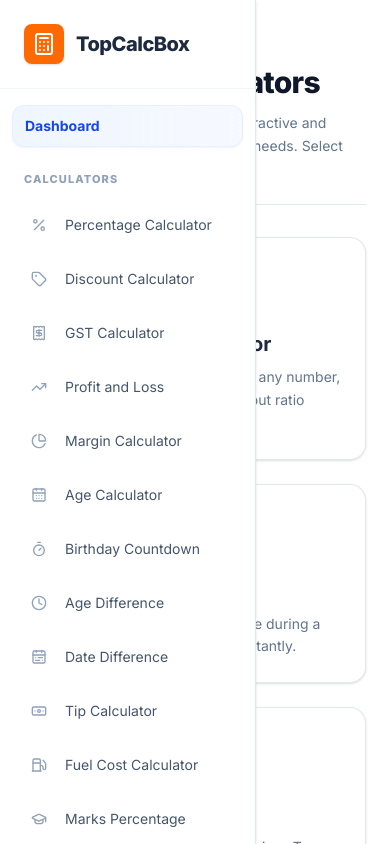
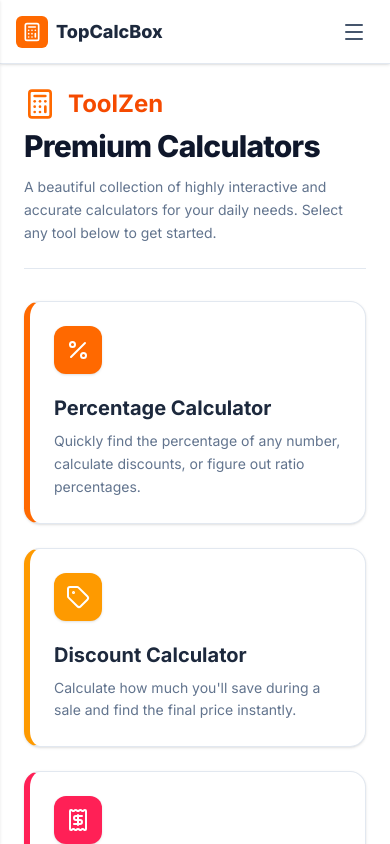
Before and after one commit to Amitrajpoot92/15tools, a Next.js app: page / in a window 390 px wide. Built offline with nearby package versions, Linux system fonts and the light colour scheme.

Commit message:
fix: make sidebar responsive with mobile toggle menu

```diff
--- a/src/app/layout.tsx
+++ b/src/app/layout.tsx
@@ -21,7 +21,7 @@
       <body className={`${inter.className} bg-slate-50 text-slate-900 min-h-screen selection:bg-blue-500/20`}>
         <div className="flex h-screen overflow-hidden">
           <Sidebar />
-          <main className="flex-1 md:ml-64 h-full overflow-y-auto relative flex flex-col bg-white">
+          <main className="flex-1 md:ml-64 h-full overflow-y-auto relative flex flex-col bg-white pt-16 md:pt-0">
             {/* Vibrant Colorful Background Glows */}
             <div className="fixed top-0 left-0 w-full h-full overflow-hidden -z-10 pointer-events-none opacity-60">
               <div className="absolute top-[-10%] left-[-10%] w-[50%] h-[50%] bg-pink-300/30 rounded-full blur-[120px]" />
--- a/src/components/Sidebar.tsx
+++ b/src/components/Sidebar.tsx
@@ -1,28 +1,68 @@
 "use client";
 
+import { useState } from "react";
 import Link from "next/link";
 import { usePathname } from "next/navigation";
 import { TOOLS } from "@/lib/constants";
 import { cn } from "@/lib/utils";
-import { Calculator } from "lucide-react";
+import { Calculator, Menu, X } from "lucide-react";
 
 export function Sidebar() {
   const pathname = usePathname();
+  const [isOpen, setIsOpen] = useState(false);
 
   return (
-    <aside className="w-64 h-screen bg-white border-r border-slate-200 flex flex-col fixed left-0 top-0 shadow-sm z-50 overflow-hidden">
-      <div className="p-6 border-b border-slate-100 bg-white">
-        <Link href="/" className="flex items-center space-x-3 group">
+    <>
+      {/* Mobile Header (Only visible on small screens) */}
+      <div className="md:hidden fixed top-0 left-0 right-0 h-16 bg-white border-b border-slate-200 flex items-center justify-between px-4 z-40 shadow-sm">
+        <Link href="/" className="flex items-center space-x-2">
+          <div className="p-1.5 bg-orange-500 rounded-md">
+            <Calculator className="w-5 h-5 text-white" />
+          </div>
+          <span className="font-extrabold text-slate-800 text-lg">TopCalcBox</span>
+        </Link>
+        <button
+          onClick={() => setIsOpen(true)}
+          className="p-2 text-slate-600 hover:bg-slate-100 rounded-md"
+        >
+          <Menu className="w-6 h-6" />
+        </button>
+      </div>
+
+      {/* Backdrop for mobile */}
+      {isOpen && (
+        <div
+          className="md:hidden fixed inset-0 bg-slate-900/50 z-40 backdrop-blur-sm"
+          onClick={() => setIsOpen(false)}
+        />
+      )}
+
+      {/* Sidebar (Always visible on md, slides in on mobile) */}
+      <aside
+        className={cn(
+          "w-64 h-screen bg-white border-r border-slate-200 flex flex-col fixed left-0 top-0 shadow-sm z-50 overflow-hidden transition-transform duration-300 ease-in-out",
+          isOpen ? "translate-x-0" : "-translate-x-full md:translate-x-0"
+        )}
+      >
+        <div className="p-6 border-b border-slate-100 bg-white flex justify-between items-center">
+          <Link href="/" className="flex items-center space-x-3 group" onClick={() => setIsOpen(false)}>
           <div className="p-2 bg-orange-500 rounded-lg shadow-sm group-hover:scale-105 transition-transform duration-300">
             <Calculator className="w-6 h-6 text-white" />
           </div>
           <span className="text-xl font-extrabold text-slate-800 tracking-tight">TopCalcBox</span>
           </Link>
+          <button
+            className="md:hidden p-1 text-slate-400 hover:text-slate-600 hover:bg-slate-100 rounded-md"
+            onClick={() => setIsOpen(false)}
+          >
+            <X className="w-5 h-5" />
+          </button>
         </div>
 
       <div className="flex-1 overflow-y-auto py-4 px-3 space-y-1 scrollbar-thin scrollbar-thumb-slate-200">
           <Link
             href="/"
+            onClick={() => setIsOpen(false)}
             className={cn(
               "flex items-center px-3 py-2.5 rounded-xl text-sm font-bold transition-all duration-300",
               pathname === "/"
@@ -52,6 +92,7 @@
             <Link
               key={tool.slug}
               href={`/${tool.slug}`}
+              onClick={() => setIsOpen(false)}
               style={activeStyle}
               className={cn(
                 "flex items-center px-3 py-2.5 rounded-xl text-sm transition-all duration-300 group border",
@@ -75,5 +116,6 @@
         })}
       </div>
       </aside>
+    </>
   );
 }
```
Lines whose indentation alone changed are shown as unchanged.
